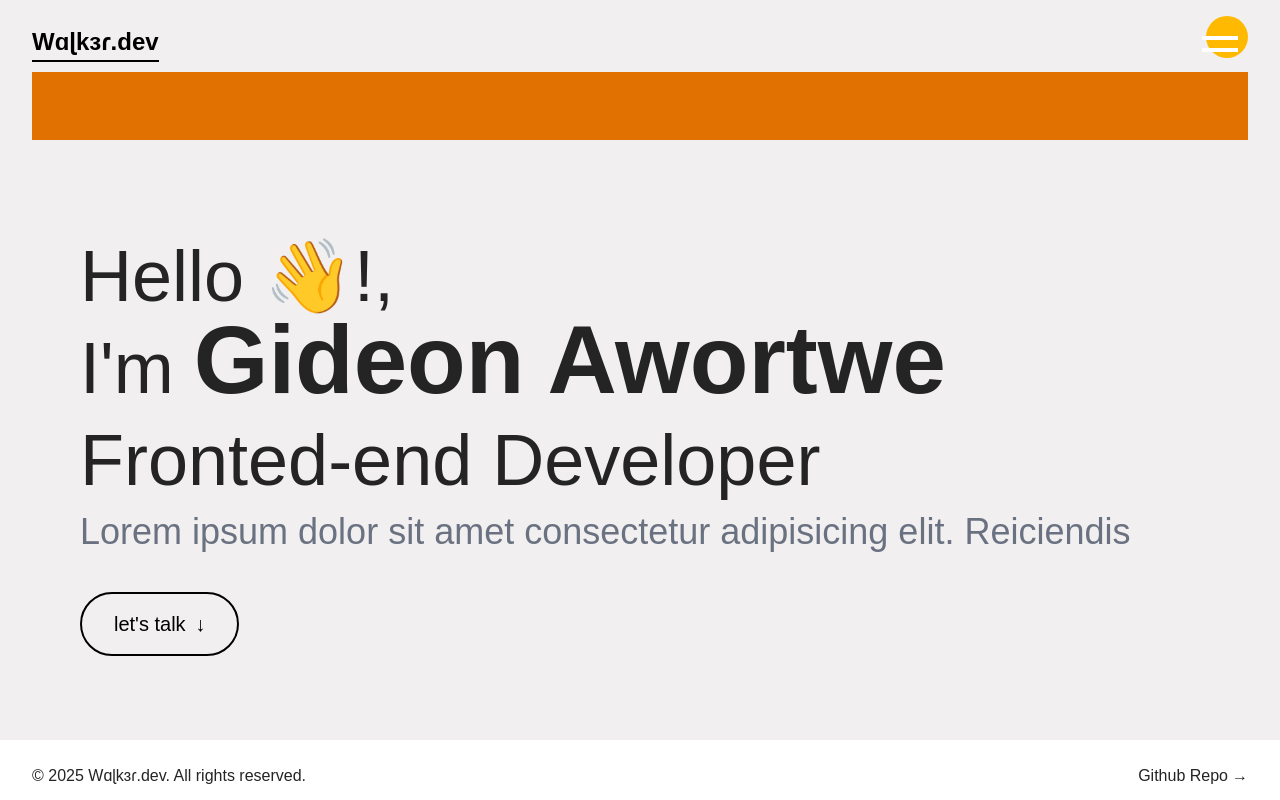
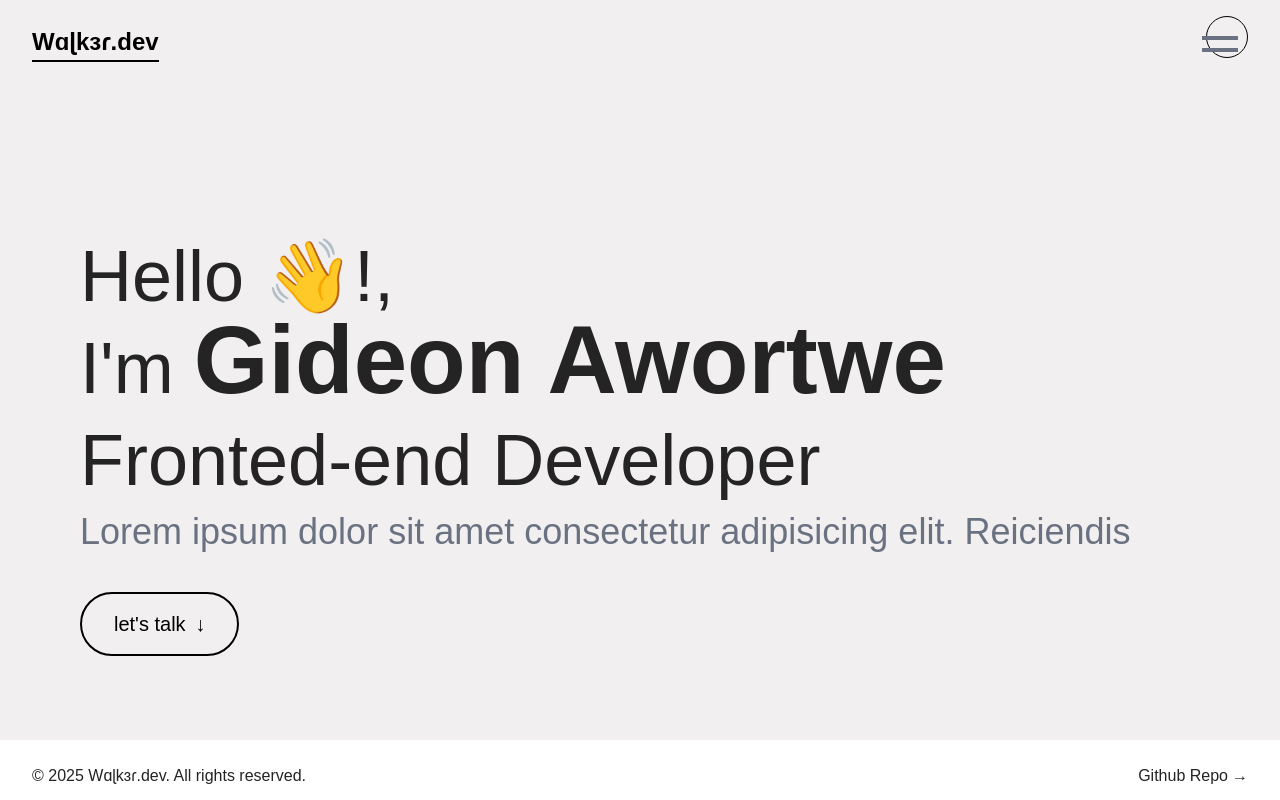
Before and after one commit to Walker-Gideon/walker.dev, a React (Vite) app: page / in a window 1280 px wide. Shown: the top 800 px of the page. Built offline with nearby package versions, Linux system fonts and the light colour scheme; a web font is replaced by a local one.

Commit message:
Working on the contact section

```diff
--- a/src/components/Contact.jsx
+++ b/src/components/Contact.jsx
@@ -16,13 +16,16 @@ function Contact() {
           <ContactForm />
 
           <div className="w-full mt-2">
-            <h1 className="text-2xl text-gray-400 font-bold">
+            <h1 className="pb-2 text-2xl text-gray-400 font-bold">
               Connect with me:
             </h1>
-            <h1 className="my-3 text-3xl text-white font-medium">
+            <a
+              href="mailto:gideonawortwe3@gmail.com"
+              className="text-3xl text-white font-medium"
+            >
               gideonawortwe3@gmail.com
-            </h1>
-            <p className="mb-1 text-xl text-gray-400 font-medium">
+            </a>
+            <p className="py-3 text-xl text-gray-400 font-medium">
               +233 248 232 548
             </p>
             <p className="mb-27 text-xl text-gray-400 font-medium">
--- a/src/components/Header.jsx
+++ b/src/components/Header.jsx
@@ -6,10 +6,15 @@ export default function Header() {
   const [showMenu, setShowMenu] = useState(false);
 
   return (
+    // <div className="">
+    <>
       <div className="w-full h-25 px-8 py-4 sticky top-0 z-50">
         <header className="flex items-center justify-between">
           <div className="border-b-2 border-black pb-0.5">
-          <a href="#" className="text-black text-2xl font-bold cursor-pointer">
+            <a
+              href="#"
+              className="text-black text-2xl font-bold cursor-pointer"
+            >
               Wɑɭkɜɾ.dev
             </a>
           </div>
@@ -22,10 +27,7 @@ export default function Header() {
           >
             <motion.button
               className="relative w-14 h-14 rounded-full transition-colors cursor-pointer overflow-hidden group z-50"
-            onClick={() => {
-              // onMenuOpen(!menuOpen);
-              setShowMenu(!showMenu);
-            }}
+              onClick={() => setShowMenu(!showMenu)}
               animate={showMenu ? "open" : "close"}
             >
               <div class="absolute inset-0 bg-black rounded-full scale-0 group-hover:scale-150 group-hover: transition-transform duration-500 ease-out"></div>
@@ -33,7 +35,7 @@ export default function Header() {
                 <motion.span
                   style={{ top: "40%", left: "50%", x: "-50%", y: "-50%" }}
                   className={`absolute h-1 w-9 ${
-                  showMenu === true ? `bg-white` : `bg-white`
+                    showMenu === true ? `bg-gray-500` : `bg-gray-500`
                   }`}
                   variants={{
                     open: {
@@ -49,7 +51,7 @@ export default function Header() {
                 <motion.span
                   style={{ top: "60%", left: "50%", x: "-50%", y: "-50%" }}
                   className={`absolute h-1 w-9 ${
-                  showMenu === true ? `bg-white` : `bg-white`
+                    showMenu === true ? `bg-gray-500` : `bg-gray-500`
                   }`}
                   variants={{
                     open: {
@@ -66,12 +68,11 @@ export default function Header() {
             </motion.button>
           </MotionConfig>
         </header>
-      {/* bg-[#f1efef] */}
-      <div className="w-full h-full bg-amber-600">
+
         <div className="absolute top-4 right-8 h-[95vh] overflow-hidden">
           <MenuNav showMenu={showMenu} />
         </div>
       </div>
-    </div>
+    </>
   );
 }
--- a/src/components/MenuNav.jsx
+++ b/src/components/MenuNav.jsx
@@ -44,7 +44,7 @@ function MenuNav({ showMenu }) {
         width: { duration: 0.4, ease: "easeOut", delay: 0.2 },
         height: { duration: 0.4, ease: "easeOut", delay: 0.2 },
       }}
-      className="h-full bg-amber-400 text-black rounded-4xl overflow-hidden"
+      className="h-full bg-[#f1efef] border border-black text-black rounded-4xl overflow-hidden"
     >
       <AnimatePresence>
         <motion.div
```
Lines whose indentation alone changed are shown as unchanged.
